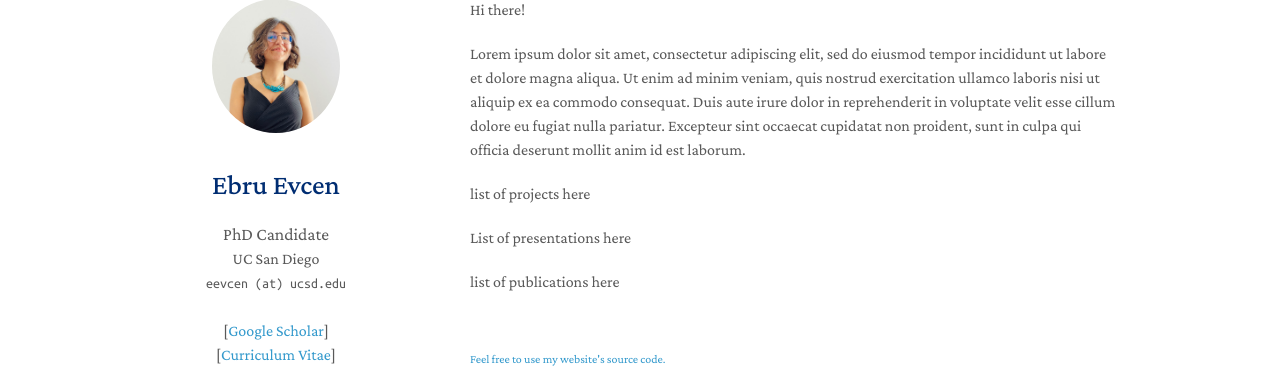
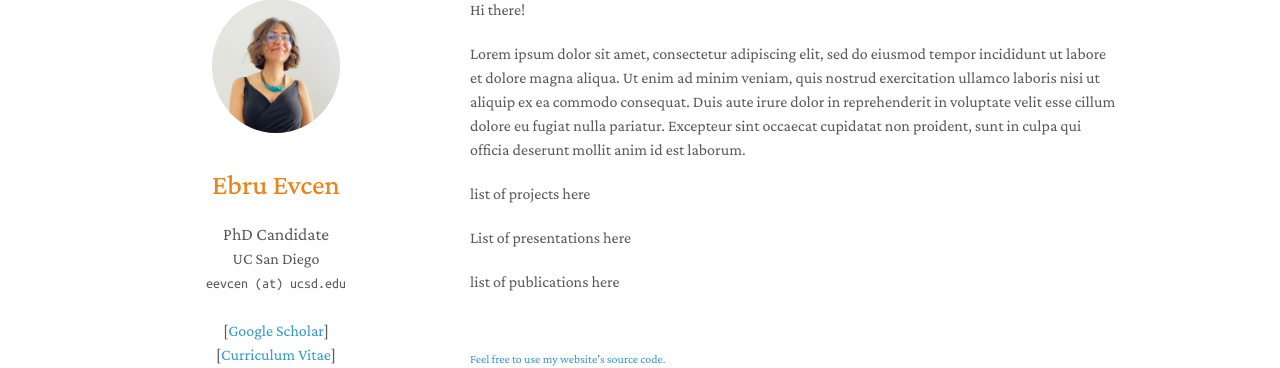
Before and after one commit to ebruevcen/ebruevcen.github.io, a Jekyll site: the page built from index.md, in a window 1280 px wide. Shown: the part 119-487 px from the top of the page. Built offline with Jekyll 4.4.1, drawn with Linux system fonts in a browser that asks for light colours; a style sheet for code colours, icons or effects is not loaded.

Commit message:
Update minimal-light.scss

```diff
--- a/_sass/minimal-light.scss
+++ b/_sass/minimal-light.scss
@@ -60,9 +60,9 @@ papertitle { font-weight: 600; font-size: 100%; }
 
 #header .image.avatar { margin: 0 0 1em 0; width: 8.00em; }
 
-h3, h4, h5, h6 { font-weight: 600; color: #002D72; margin: 0 0 20px; }
+h3, h4, h5, h6 { font-weight: 600; color: #e9851a; margin: 0 0 20px; }
 
-h1 { font-weight: 500; color: #002D72; margin: 0 0 20px; }
+h1 { font-weight: 500; color: #e9851a; margin: 0 0 20px; }
 
 h2 { color: #e9851a; font-weight: 500; margin: 2px 0px 15px; font-size: 157%; }
 
```
